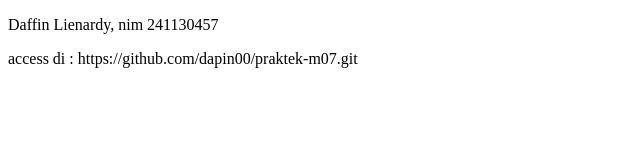
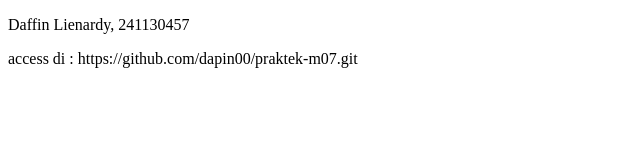
Before and after one commit to dapin00/praktek-m07, a plain HTML site: page index.html in a window 1280 px wide. Shown: the full height of the page, 0-640 px from the left. Drawn offline with Linux system fonts and the light colour scheme.

Commit message:
Update daffin

```diff
--- a/index.html
+++ b/index.html
@@ -6,7 +6,7 @@
     <title>Praktek-07</title>
 </head>
 <body>
-    <p>Daffin Lienardy, nim 241130457</p>
+    <p>Daffin Lienardy, 241130457</p>
     <p>access di : https://github.com/dapin00/praktek-m07.git</p>
 </body>
 </html>
```
